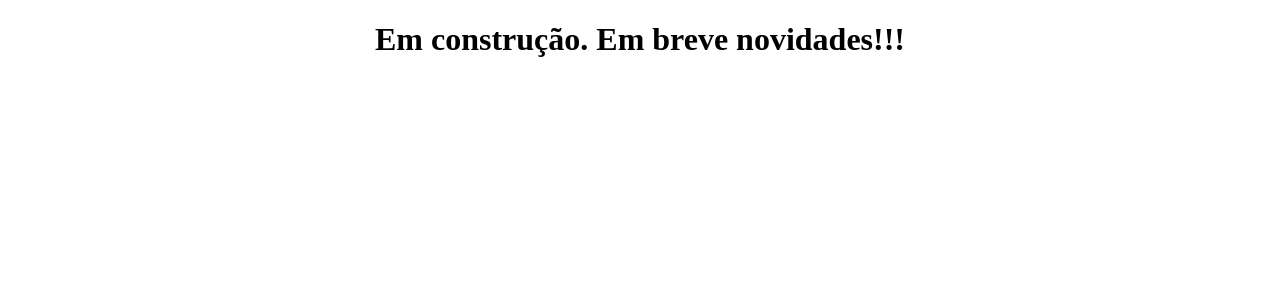
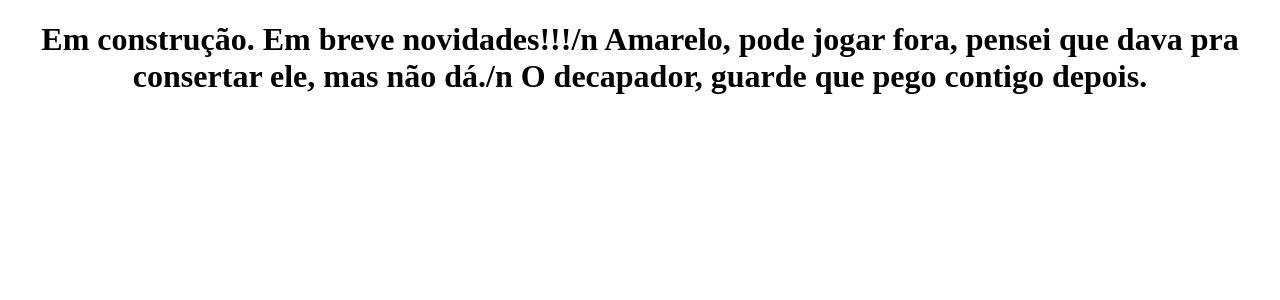
Before and after one commit to patocg/firstproject, a Next.js app: page / in a window 1280 px wide. Shown: the top 300 px of the page. Built offline with nearby package versions, Linux system fonts and the light colour scheme.

Commit message:
teste dos ajustes no texto da página

```diff
--- a/pages/index.js
+++ b/pages/index.js
@@ -1,7 +1,7 @@
 function Home() {
-    return <h1><center>Em construção. Em breve novidades!!!</center></h1>;
-    return <h1><center>Amarelo, pode jogar fora, pensei que dava pra consertar ele, mas não dá.</center></h1>;
-    return <h1><center>O decapador, guarde que pego contigo depois.</center></h1>;
+    return <h1><center>Em construção. Em breve novidades!!!/n
+        Amarelo, pode jogar fora, pensei que dava pra consertar ele, mas não dá./n
+        O decapador, guarde que pego contigo depois.</center></h1>;
 }
 
 export default Home;
```
